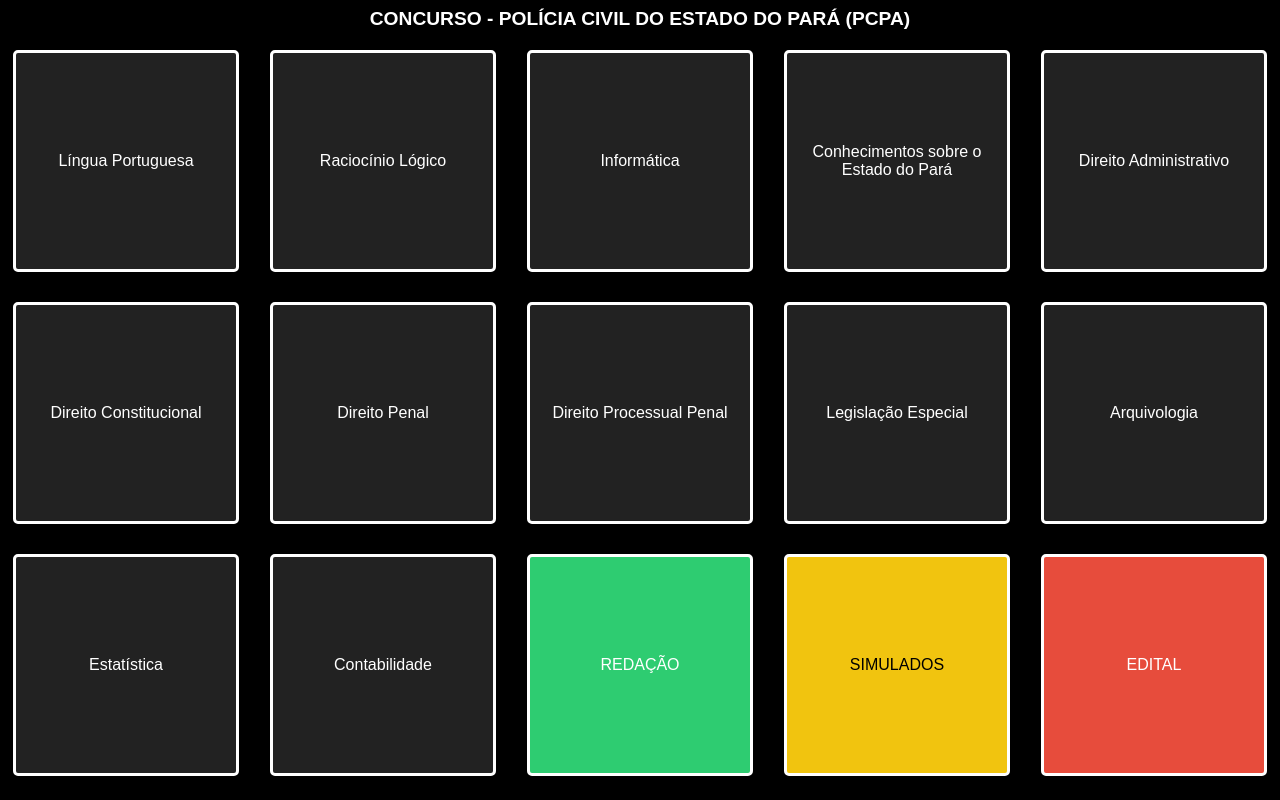
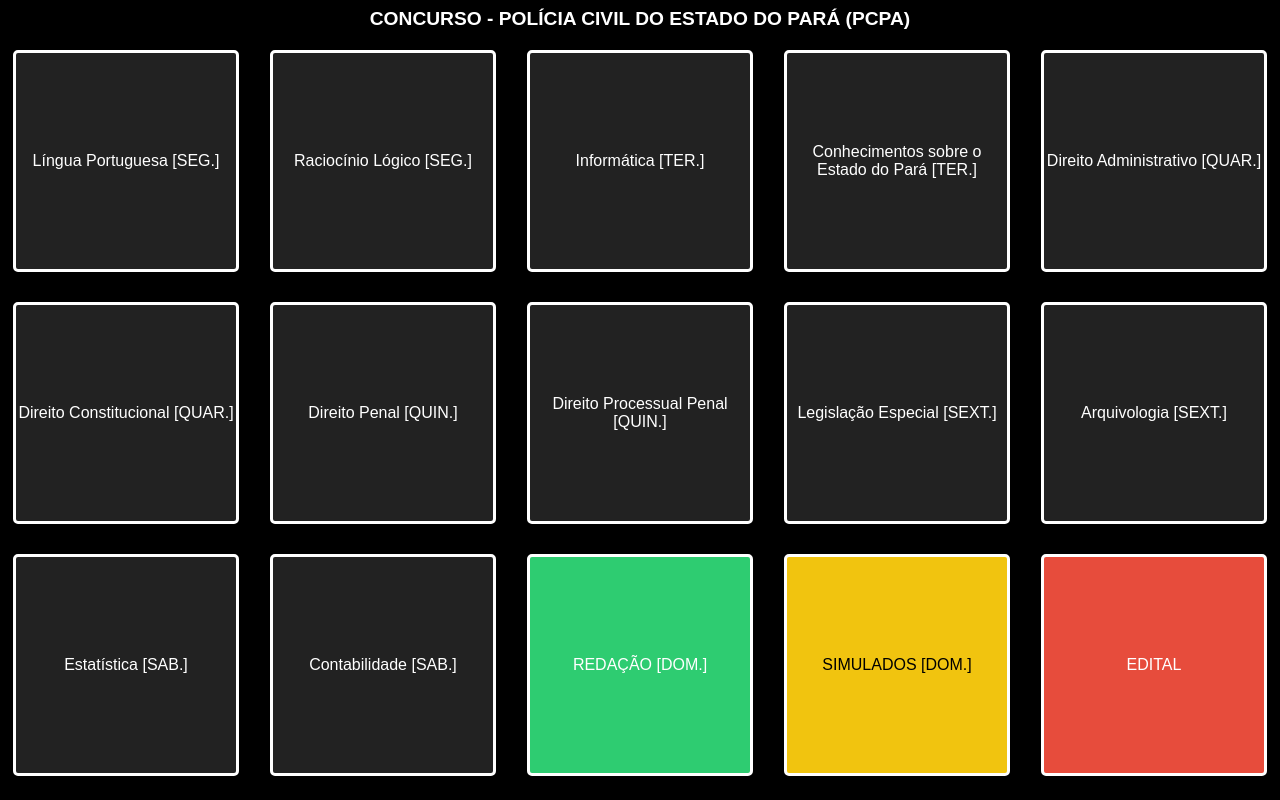
Before and after one commit to HarveySpecterDaDeepWeb/pcpa, a plain HTML site: page index.html in a window 1280 px wide. Drawn offline with Linux system fonts and the light colour scheme.

Commit message:
Add files via upload

```diff
--- a/index.html
+++ b/index.html
@@ -91,20 +91,20 @@
 
   <main>
     <section class="gallery">
-      <div class="tile"><button onclick="window.open('https://woozy-scorpio-cc5.notion.site/L-ngua-Portuguesa-20bab4d03a4c8021b8faf65d8f10eada','_blank')">Língua Portuguesa</button></div>
-      <div class="tile"><button onclick="window.open('https://woozy-scorpio-cc5.notion.site/Racioc-nio-L-gico-20cab4d03a4c80298354de2a519a4e5a?pvs=73','_blank')">Raciocínio Lógico</button></div>
-      <div class="tile"><button onclick="window.open('https://woozy-scorpio-cc5.notion.site/Inform-tica-20cab4d03a4c807abcdecb06ead05420','_blank')">Informática</button></div>
-      <div class="tile"><button onclick="window.open('https://woozy-scorpio-cc5.notion.site/C-do-Estado-do-Par-20cab4d03a4c800b96b9fabc12185ebd?pvs=73','_blank')">Conhecimentos sobre o Estado do Pará</button></div>
-      <div class="tile"><button onclick="window.open('https://woozy-scorpio-cc5.notion.site/Direito-Administrativo-20cab4d03a4c80649e7aebaef0e69bbe?pvs=73','_blank')">Direito Administrativo</button></div>
-      <div class="tile"><button onclick="window.open('https://woozy-scorpio-cc5.notion.site/Direito-Constitucional-20cab4d03a4c80c99622cb9ac38df3cf?pvs=73','_blank')">Direito Constitucional</button></div>
-      <div class="tile"><button onclick="window.open('https://woozy-scorpio-cc5.notion.site/Direito-Penal-20cab4d03a4c807db121e022aafd584b?pvs=73','_blank')">Direito Penal</button></div>
-      <div class="tile"><button onclick="window.open('https://woozy-scorpio-cc5.notion.site/Direito-Processual-Penal-20cab4d03a4c805ab624edaab859e624','_blank')">Direito Processual Penal</button></div>
-      <div class="tile"><button onclick="window.open('https://woozy-scorpio-cc5.notion.site/Legisla-o-Especial-20cab4d03a4c803e9a50e6f33ba2b0c6?pvs=74','_blank')">Legislação Especial</button></div>
-      <div class="tile"><button onclick="window.open('https://woozy-scorpio-cc5.notion.site/Arquivologia-20cab4d03a4c803190aee04ed601634c?pvs=73','_blank')">Arquivologia</button></div>
-      <div class="tile"><button onclick="window.open('https://woozy-scorpio-cc5.notion.site/Estat-stica-20cab4d03a4c80de91ddf3ae8ce40ba6','_blank')">Estatística</button></div>
-      <div class="tile"><button onclick="window.open('https://woozy-scorpio-cc5.notion.site/Contabilidade-20cab4d03a4c8063be68f0d02a20b293','_blank')">Contabilidade</button></div>
-      <div class="tile"><button onclick="window.open('https://woozy-scorpio-cc5.notion.site/REDA-O-258ab4d03a4c800889c3e0421e0de48d','_blank')">REDAÇÃO</button></div>
-      <div class="tile"><button onclick="window.open('https://woozy-scorpio-cc5.notion.site/SIMULADOS-258ab4d03a4c809ebafcd699a6eadeca','_blank')">SIMULADOS</button></div>
+      <div class="tile"><button onclick="window.open('https://woozy-scorpio-cc5.notion.site/L-ngua-Portuguesa-20bab4d03a4c8021b8faf65d8f10eada','_blank')">Língua Portuguesa [SEG.]</button></div>
+      <div class="tile"><button onclick="window.open('https://woozy-scorpio-cc5.notion.site/Racioc-nio-L-gico-20cab4d03a4c80298354de2a519a4e5a?pvs=73','_blank')">Raciocínio Lógico [SEG.]</button></div>
+      <div class="tile"><button onclick="window.open('https://woozy-scorpio-cc5.notion.site/Inform-tica-20cab4d03a4c807abcdecb06ead05420','_blank')">Informática [TER.]</button></div>
+      <div class="tile"><button onclick="window.open('https://woozy-scorpio-cc5.notion.site/C-do-Estado-do-Par-20cab4d03a4c800b96b9fabc12185ebd?pvs=73','_blank')">Conhecimentos sobre o Estado do Pará [TER.]</button></div>
+      <div class="tile"><button onclick="window.open('https://woozy-scorpio-cc5.notion.site/Direito-Administrativo-20cab4d03a4c80649e7aebaef0e69bbe?pvs=73','_blank')">Direito Administrativo [QUAR.]</button></div>
+      <div class="tile"><button onclick="window.open('https://woozy-scorpio-cc5.notion.site/Direito-Constitucional-20cab4d03a4c80c99622cb9ac38df3cf?pvs=73','_blank')">Direito Constitucional [QUAR.]</button></div>
+      <div class="tile"><button onclick="window.open('https://woozy-scorpio-cc5.notion.site/Direito-Penal-20cab4d03a4c807db121e022aafd584b?pvs=73','_blank')">Direito Penal [QUIN.]</button></div>
+      <div class="tile"><button onclick="window.open('https://woozy-scorpio-cc5.notion.site/Direito-Processual-Penal-20cab4d03a4c805ab624edaab859e624','_blank')">Direito Processual Penal [QUIN.]</button></div>
+      <div class="tile"><button onclick="window.open('https://woozy-scorpio-cc5.notion.site/Legisla-o-Especial-20cab4d03a4c803e9a50e6f33ba2b0c6?pvs=74','_blank')">Legislação Especial [SEXT.]</button></div>
+      <div class="tile"><button onclick="window.open('https://woozy-scorpio-cc5.notion.site/Arquivologia-20cab4d03a4c803190aee04ed601634c?pvs=73','_blank')">Arquivologia [SEXT.]</button></div>
+      <div class="tile"><button onclick="window.open('https://woozy-scorpio-cc5.notion.site/Estat-stica-20cab4d03a4c80de91ddf3ae8ce40ba6','_blank')">Estatística [SAB.]</button></div>
+      <div class="tile"><button onclick="window.open('https://woozy-scorpio-cc5.notion.site/Contabilidade-20cab4d03a4c8063be68f0d02a20b293','_blank')">Contabilidade [SAB.]</button></div>
+      <div class="tile"><button onclick="window.open('https://woozy-scorpio-cc5.notion.site/REDA-O-258ab4d03a4c800889c3e0421e0de48d','_blank')">REDAÇÃO [DOM.]</button></div>
+      <div class="tile"><button onclick="window.open('https://woozy-scorpio-cc5.notion.site/SIMULADOS-258ab4d03a4c809ebafcd699a6eadeca','_blank')">SIMULADOS [DOM.]</button></div>
       <div class="tile"><button onclick="window.open('https://arquivos-site.institutoaocp.org.br/publicacoes/pcpa_editalc207.pdf','_blank')">EDITAL</button></div>
     </section>
   </main>
```
